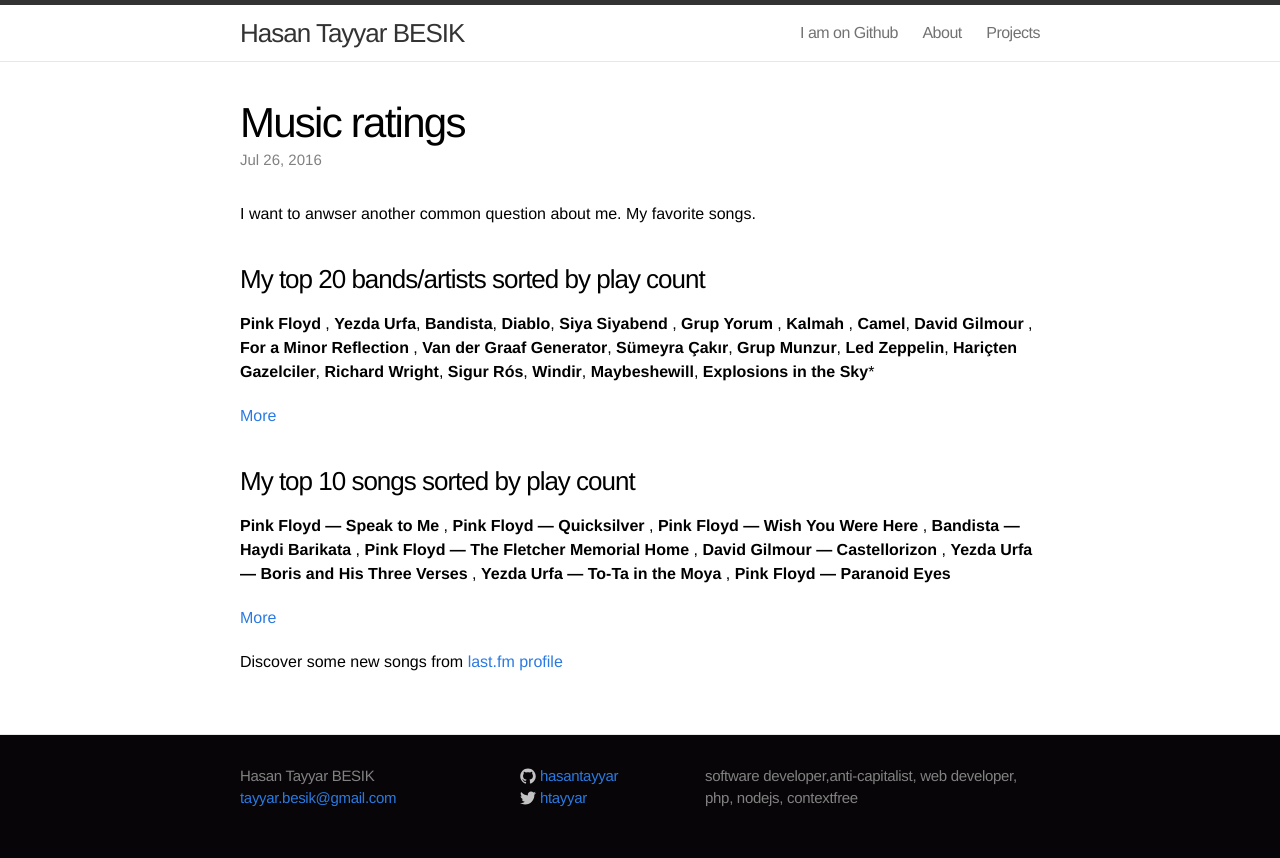
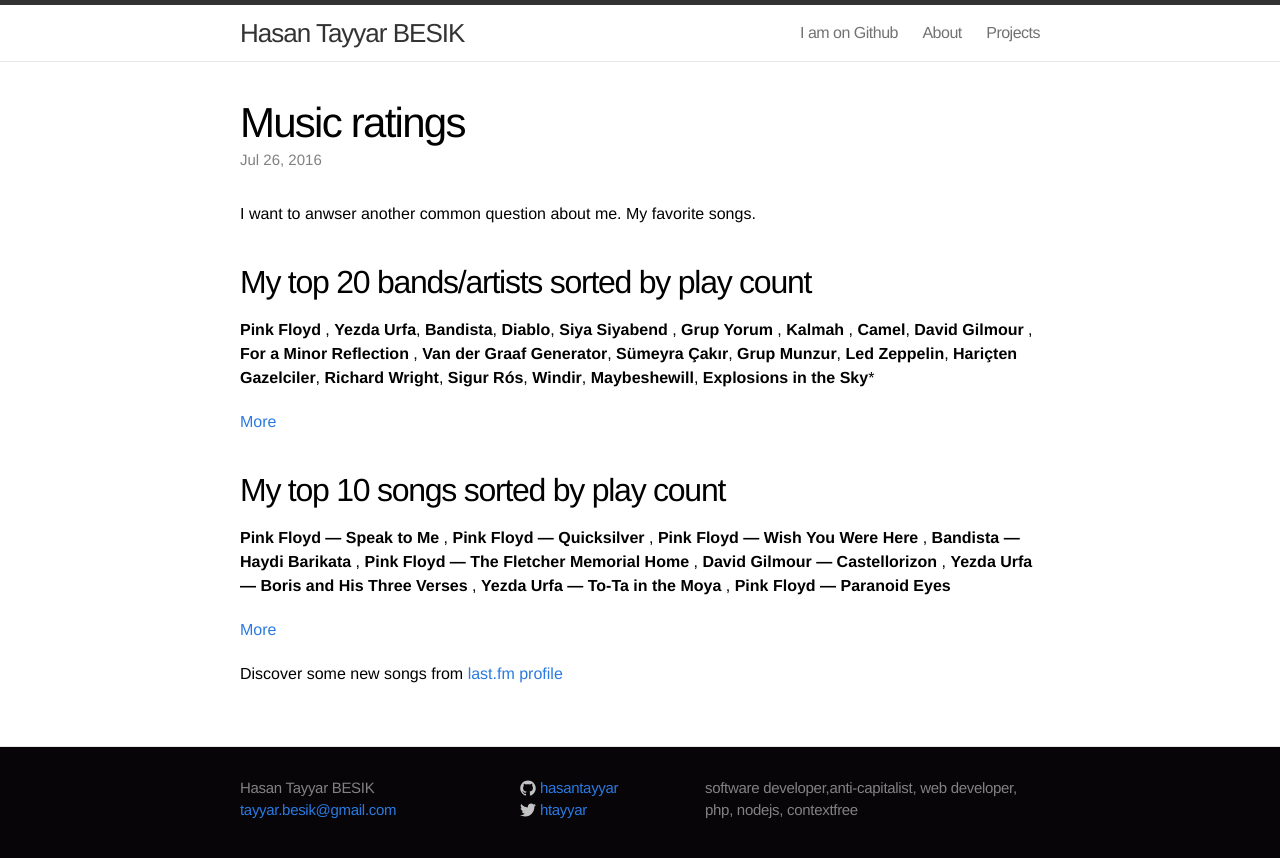
Before and after one commit to hasantayyar/hasantayyar.net, a Jekyll site: the page built from _posts/2016-09-14-music.markdown, in a window 1280 px wide. Shown: the top 858 px of the page. Built offline with Jekyll 4.4.1, drawn with Linux system fonts in a browser that asks for light colours; nearby versions of some CDN libraries; some web fonts are replaced; Markdown is read by kramdown in place of the engine named in the settings.

```diff
--- a/_posts/2016-09-14-music.markdown
+++ b/_posts/2016-09-14-music.markdown
@@ -7,12 +7,15 @@ categories: personal
 
 I want to anwser another common question about me. My favorite songs.
 
-###My top 20 bands/artists sorted by play count
+
+##My top 20 bands/artists sorted by play count
 **Pink Floyd** ,  **Yezda Urfa**, **Bandista**, **Diablo**, **Siya Siyabend** , **Grup Yorum** , **Kalmah** , **Camel**, **David Gilmour** , **For a Minor Reflection** , **Van der Graaf Generator**, **Sümeyra Çakır**, **Grup Munzur**, **Led Zeppelin**, **Hariçten Gazelciler**, **Richard Wright**, **Sigur Rós**, **Windir**, **Maybeshewill**, **Explosions in the Sky***
 
 [More](http://www.last.fm/user/hasantayyar/library/artists?date_preset=ALL_TIME)
 
-###My top 10 songs sorted by play count
+
+
+##My top 10 songs sorted by play count
 
 **Pink Floyd — Speak to Me** , **Pink Floyd — Quicksilver** , **Pink Floyd — Wish You Were Here** , **Bandista — Haydi Barikata** , **Pink Floyd — The Fletcher Memorial Home** , **David Gilmour — Castellorizon** , **Yezda Urfa — Boris and His Three Verses** , **Yezda Urfa — To-Ta in the Moya** , **Pink Floyd — Paranoid Eyes**
 
```
